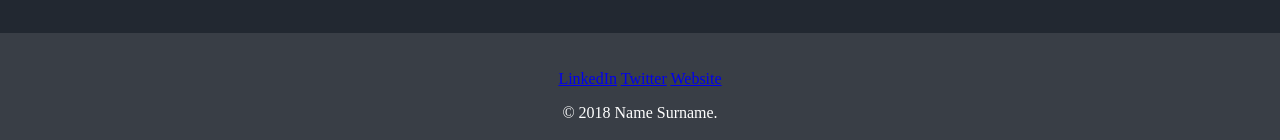
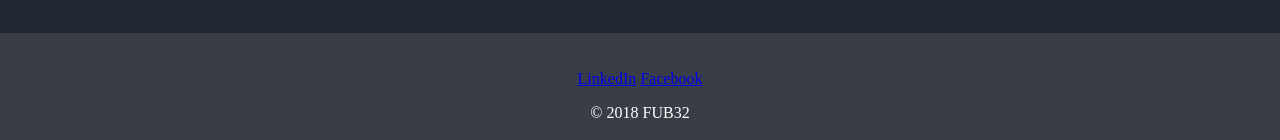
Before and after one commit to Mohamed-Baqer-Ghazee/fubs-first-site, a plain HTML site: page index.html in a window 1280 px wide. Shown: the part 2219-2359 px from the top of the page. Drawn offline with Linux system fonts and the light colour scheme.

Commit message:
updated contacts

```diff
--- a/index.html
+++ b/index.html
@@ -47,10 +47,9 @@
 
 
   <div class="bottom">
-    <a class="footer-link" href="https://www.linkedin.com/">LinkedIn</a>
-    <a class="footer-link" href="https://twitter.com/">Twitter</a>
-    <a class="footer-link" href="home.html">Website</a>
-    <p>© 2018 Name Surname.</p>
+    <a class="footer-link" href="https://www.linkedin.com/in/mohamed-baqer-ghazee-3318871ba/">LinkedIn</a>
+    <a class="footer-link" href="https://www.facebook.com/FUB32">Facebook</a>
+    <p>© 2018 FUB32</p>
   </div>
 
 </body>
```
